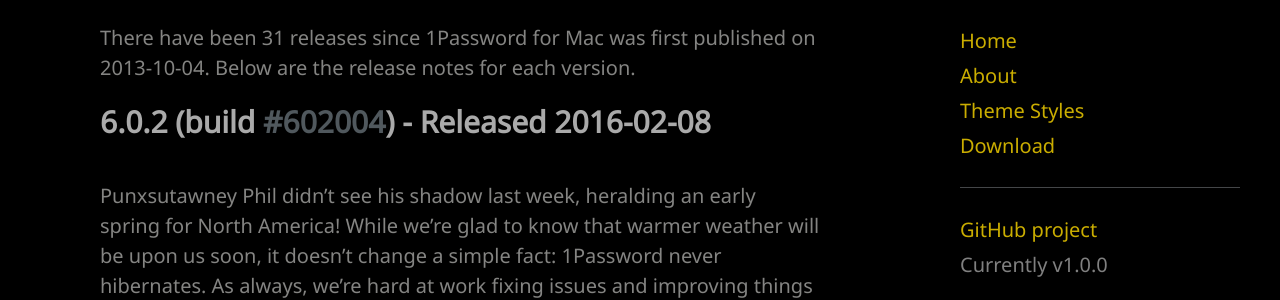
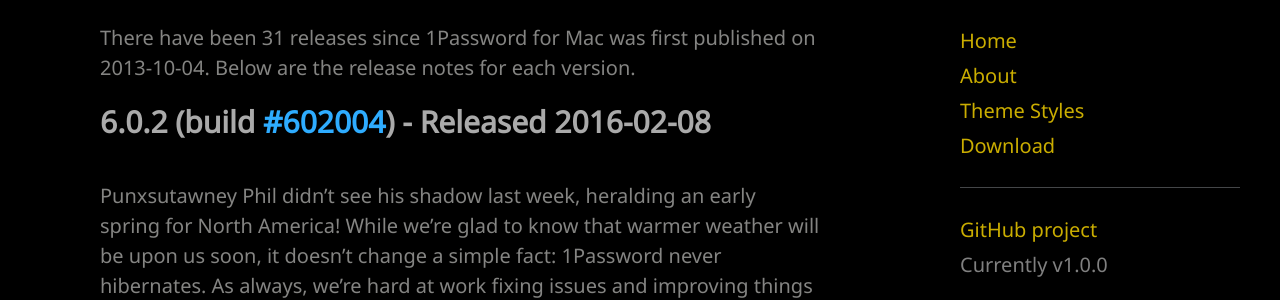
Before and after one commit to Canorus/canorus.github.io, a Jekyll site: the page built from _posts/2016-02-11-1password_6.0.2.md, in a window 1280 px wide and 1400 px high, scrolled down 201 px. Shown: the part 150-450 px from the top of the window. Built offline with Jekyll 4.4.1, drawn with Linux system fonts in a browser that asks for light colours.

Commit message:
Theme modification

```diff
--- a/public/css/blackdoc.css
+++ b/public/css/blackdoc.css
@@ -47,7 +47,7 @@
 
 h1 a, h2 a, h3 a, h4 a, h5 a, h6 a {
   font-family: 'Noto Sans', 'EB Garamond', sans-serif;
-  color: #50585D;
+  color: #2EACFF;
   font-kerning: auto;
   font-feature-settings: "kern","liga","dlig","hlig","cswh";
   font-synthesis: weight style;
```
